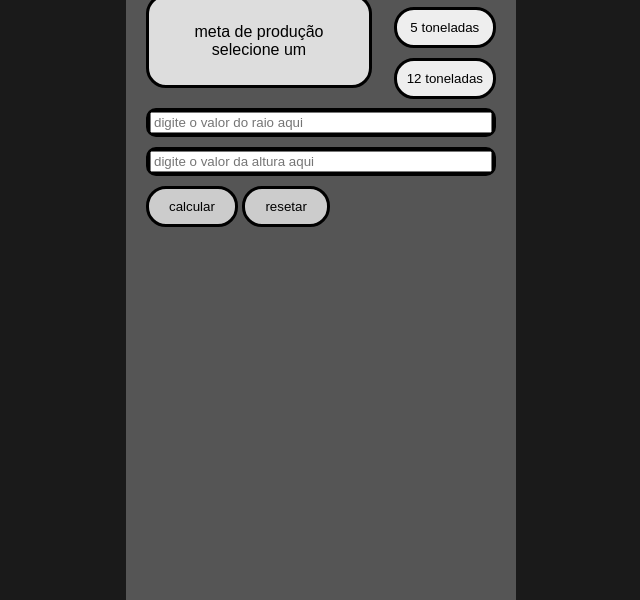
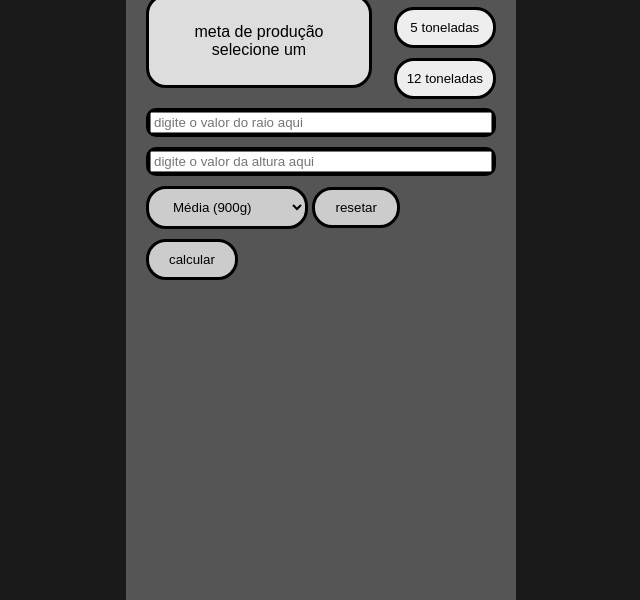
Before and after one commit to jpkeidann/Gelateria_Geometrica, a website: page index.html in a window 1280 px wide. Shown: the part 244-844 px from the top of the page, without its empty margins (319-959 px from the left). Drawn offline with Linux system fonts and the light colour scheme.

Commit message:
Add files via upload

```diff
--- a/index.html
+++ b/index.html
@@ -4,6 +4,7 @@
   <meta charset="UTF-8">
   <meta name="viewport" content="width=390, height=844, initial-scale=1.0">
   <link rel="stylesheet" href="style.css">
+  <script src="index.js"></script>
   <title>Gelateria Geométrica</title>
 </head>
 <body>
@@ -30,8 +31,13 @@
   <div class="inputs"><input type="number", placeholder="digite o valor do raio aqui", id="raio"></div>
   <div class="inputs"><input type="number", placeholder="digite o valor da altura aqui", id="altura"></div>
 
-  <button class="but" id="calcular">calcular</button>
-  <button class="but" id="btn_limpar">resetar</button> <br>
+  <select id="tamanho" class="but">
+      <option value="400">Pequena (400g)</option>
+      <option value="900" selected>Média (900g)</option>
+      <option value="1700">Grande (1700g)</option>
+    </select>
+    <button class="but" id="btn_limpar">resetar</button>
+    <button class="but" id="calcular">calcular</button>
 
   <div class="res1"></div>
   <div class="res2"></div>
```
